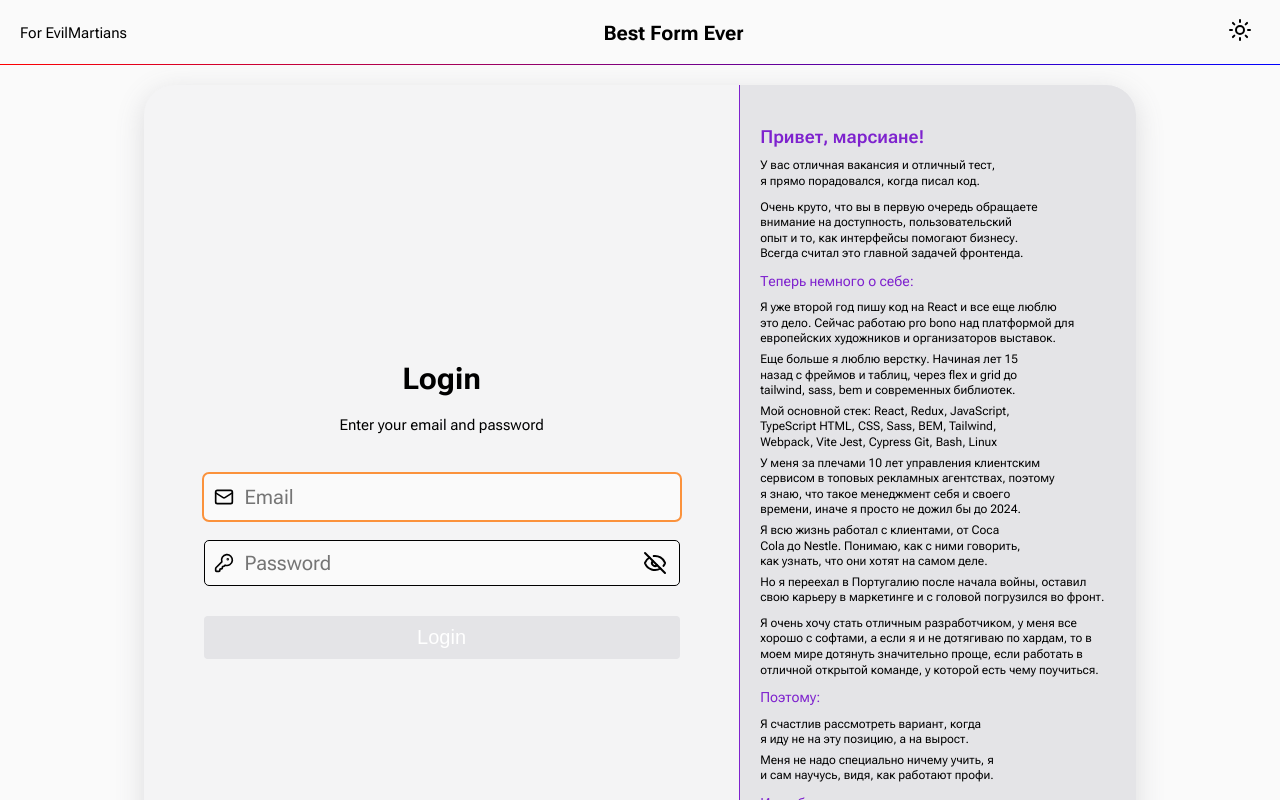
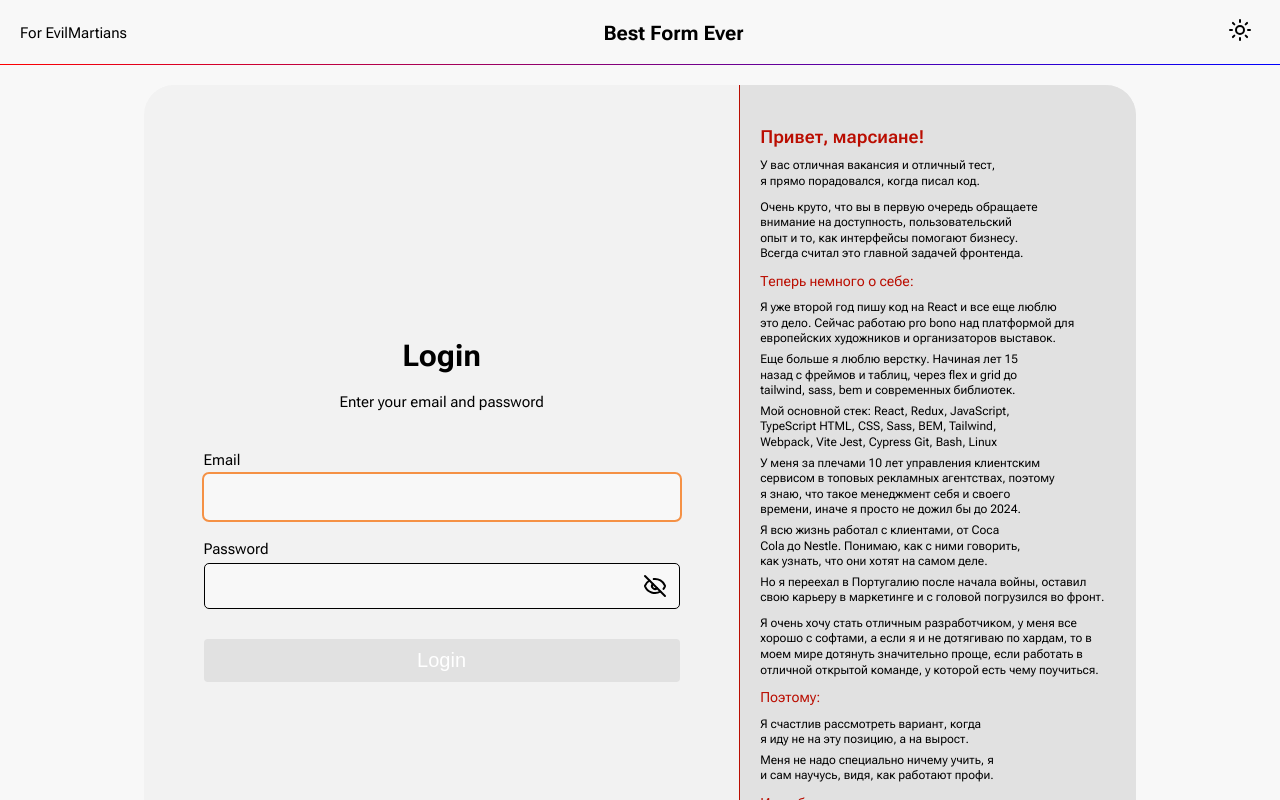
Before and after one commit to ddrigota/evil-martians-form, a Next.js app: page / in a window 1280 px wide. Shown: the top 800 px of the page. Built offline with nearby package versions, Linux system fonts and the light colour scheme.

Commit message:
update inputs for better a11y and UX

```diff
--- a/src/app/globals.css
+++ b/src/app/globals.css
@@ -1,27 +1,29 @@
 :root {
-  --background: oklch(98.51% 0 0);
-  --foreground: oklch(0% 0 0);
-  --accent: oklch(49.55% 0.237 301.92);
-  --focus-color: oklch(75.76% 0.159 55.93);
-  --card-bg: oklch(96.74% 0.001 286.38);
-  --message-bg: oklch(91.97% 0.004 286.32);
-  --shadow: oklch(50.71% 0.017 285.77 / 20%) 0px 7px 29px 0px;
-  --input-bg: oklch(98.51% 0 0);
+  --background: oklch(98% 0 0);
+  --foreground: oklch(0 0 0);
+  --accent: oklch(50% 0.2 30);
+  --focus-color: oklch(75% 0.15 55);
+  --card-bg: oklch(96% 0 286);
+  --message-bg: oklch(91% 0 286);
+  --shadow: oklch(50% 0 285);
+  --input-bg: oklch(98% 0 0);
   --button-text: oklch(100% 0 0);
-  --disabled: oklch(91.97% 0.004 286.32);
+  --disabled: oklch(91% 0 286);
+  --error: oklch(from var(--accent) l c 15);
 }
 
 [data-theme="dark"] {
-  --background: oklch(27.39% 0.005 286.03);
+  --background: oklch(27% 0 286);
   --foreground: oklch(100% 0 0);
-  --accent: oklch(75.76% 0.159 55.93);
-  --focus-color: oklch(75.76% 0.159 55.93);
-  --card-bg: oklch(14.08% 0.004 285.82);
-  --message-bg: oklch(21.03% 0.006 285.89);
-  --shadow: oklch(14.52% 0.002 286.13 / 20%) 0px 7px 29px 0px;
-  --input-bg: oklch(27.39% 0.005 286.03);
+  --accent: oklch(75% 0.15 55);
+  --focus-color: oklch(75% 0.15 55);
+  --card-bg: oklch(14% 0 285);
+  --message-bg: oklch(21% 0 285);
+  --shadow: oklch(14% 0 286);
+  --input-bg: oklch(27% 0 286);
   --button-text: oklch(100% 0 0);
-  --disabled: oklch(21.03% 0.006 285.89);
+  --disabled: oklch(21% 0 285);
+  --error: oklch(from var(--accent) l c 15);
 }
 
 * {
--- a/src/components/Form/index.tsx
+++ b/src/components/Form/index.tsx
@@ -3,7 +3,6 @@
 import { handleMockPOST, MockResponse } from "@/utils/mockFetch";
 import { loginSchema, TLoginData } from "@/utils/zodValidation";
 import { zodResolver } from "@hookform/resolvers/zod";
-import { KeyRound, Mail } from "lucide-react";
 import { useRouter } from "next/navigation";
 import { useEffect } from "react";
 import { SubmitHandler, useForm } from "react-hook-form";
@@ -21,12 +20,11 @@ const Form = ({ title, subtitle }: IFormProps) => {
     register,
     handleSubmit,
     setError,
-    reset,
     setFocus,
     formState: { errors, isValid, isSubmitting },
   } = useForm<TLoginData>({
     mode: "onChange",
-    delayError: 700,
+    delayError: 1000,
     resolver: zodResolver(loginSchema),
   });
 
@@ -66,21 +64,22 @@ const Form = ({ title, subtitle }: IFormProps) => {
         onSubmit={handleSubmit(onSubmit)}
         aria-live="assertive">
         <InputField
-          icon={Mail}
           register={register}
           name="email"
           type="email"
-          placeholder="Email"
+          label="Email"
           errors={errors}
+          autoComplete="username"
+          required
         />
         <InputField
-          icon={KeyRound}
           register={register}
           name="password"
           type="password"
-          placeholder="Password"
+          label="Password"
           errors={errors}
           autoComplete="current-password"
+          required
         />
         <Button
           disabled={!isValid || isSubmitting}
--- a/src/components/ui/InputField/index.tsx
+++ b/src/components/ui/InputField/index.tsx
@@ -1,27 +1,31 @@
 import { Eye, EyeOff } from "lucide-react";
-import { FC, useState } from "react"; // Import useState
-import { UseFormRegister } from "react-hook-form";
+import { FC, useState } from "react";
+import { FieldErrors, UseFormRegister } from "react-hook-form";
 import Button from "../Button";
 import styles from "./styles.module.scss";
 
 interface InputFieldProps {
-  icon: FC<React.SVGProps<SVGSVGElement>>;
   register: UseFormRegister<any>;
   name: string;
+  label: string;
   type: string;
-  placeholder: string;
-  autoComplete?: string;
-  errors: any;
+  autoComplete: string;
+  errors: FieldErrors<any>;
+  placeholder?: string;
+  required?: boolean;
+  disabled?: boolean;
 }
 
 const InputField: FC<InputFieldProps> = ({
-  icon: Icon,
   register,
   name,
+  label,
   type,
-  placeholder,
   autoComplete,
   errors,
+  placeholder = "",
+  required = true,
+  disabled = false,
 }) => {
   const [isPasswordVisible, setIsPasswordVisible] = useState(false);
   const error = errors[name];
@@ -35,19 +39,21 @@ const InputField: FC<InputFieldProps> = ({
     <div className={styles.input_container}>
       <label
         htmlFor={name}
-        className="sr-only">
-        {placeholder}
+        className={styles.input__label}>
+        {label}
       </label>
-      <div className={styles.input__icon_container}>
-        <Icon className={styles.input__icon} />
+      <div className={styles.input__button_container}>
         <input
           {...register(name)}
-          className={styles.input}
-          type={type === "password" && !isPasswordVisible ? "password" : "text"}
+          className={`${styles.input} ${isError ? styles.input_error : ''}`}
+          type={type === "password" ? (isPasswordVisible ? "text" : "password") : type}
           name={name}
+          id={name}
+          required={required}
+          disabled={disabled}
           placeholder={placeholder}
-          id={name}
           aria-invalid={isError}
+          aria-describedby={isError ? `${name}-error` : undefined}
           autoComplete={autoComplete}
         />
         {type === "password" && (
@@ -57,17 +63,19 @@ const InputField: FC<InputFieldProps> = ({
             className={styles.input__visibilityButton}
             onClick={togglePasswordVisibility}
             aria-label={isPasswordVisible ? "Hide Password" : "Show Password"}
-            aria-pressed={isPasswordVisible}>
+            aria-pressed={isPasswordVisible}
+            disabled={disabled}>
             {isPasswordVisible ? <Eye /> : <EyeOff />}
           </Button>
         )}
       </div>
       {isError && (
         <p
+          id={`${name}-error`}
           role="alert"
           aria-live="assertive"
           className={styles.input__error}>
-          {error?.message}
+          {error?.message as string}
         </p>
       )}
     </div>
--- a/src/components/ui/InputField/styles.module.scss
+++ b/src/components/ui/InputField/styles.module.scss
@@ -5,33 +5,33 @@
 .input {
   font-size: 2rem;
   width: 100%;
-  padding: 10px 10px 10px 40px;
-  border: 1px solid;
+  padding: 10px;
+  border: 1px solid currentColor;
   border-radius: 5px;
   background-color: var(--input-bg);
   font-family: inherit;
 
-  &:focus {
-    outline: 2px solid var(--focus-color);
-    border-color: transparent;
+  &__label {
+    display: block;
+    font-size: 1.5rem;
+    color: var(--foreground);
+    margin-block-end: 0.5rem;
   }
 
-  &__icon_container {
+  &__button_container {
     position: relative;
     display: flex;
     align-items: center;
   }
 
-  &__icon {
-    position: absolute;
-    left: 10px;
-    width: 20px;
+  &_error {
+    border-color: var(--error);
   }
 
   &__error {
-    margin-block-start: 1rem;
+    margin-block-start: 0.5rem;
     font-size: 1.3rem;
-    color: oklch(from var(--accent) l c 15);
+    color: var(--error);
   }
 
   &__visibilityButton {
@@ -52,6 +52,11 @@
     }
   }
 
+  &:focus {
+    outline: 2px solid var(--focus-color);
+    border-color: transparent;
+  }
+
   @media screen and (max-width: 768px) {
     font-size: 1.5rem;
   }
--- a/src/utils/zodValidation.ts
+++ b/src/utils/zodValidation.ts
@@ -1,7 +1,10 @@
 import { z } from "zod";
 
 export const loginSchema = z.object({
-  email: z.string().email({ message: "Invalid email address" }),
+  email: z
+    .string()
+    .email({ message: "Invalid email address" })
+    .min(1, { message: "Email is required" }),
   password: z
     .string()
     .min(8, { message: "Password must be at least 8 characters long" })
```
